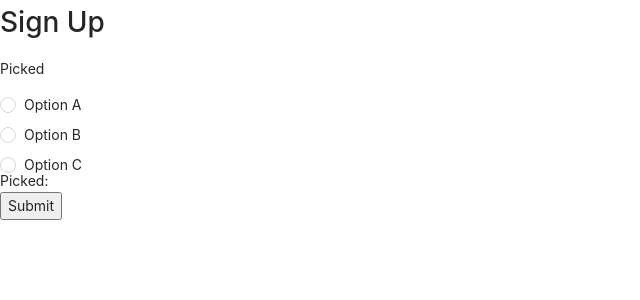
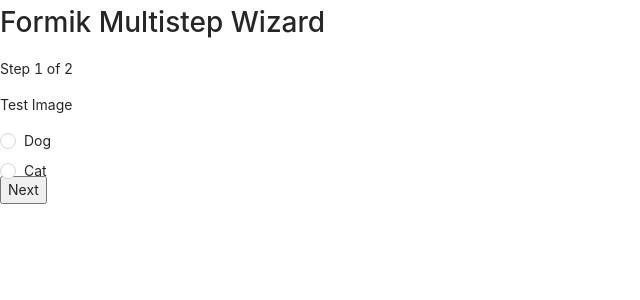
Before and after one commit to Teo-KJ/LabelDat, a React (Create React App) app in the folder frontend/: page /projects/1/tasks in a window 1280 px wide. Shown: the top 300 px of the page, without its empty margins (0-640 px from the left). Built offline with nearby package versions, Linux system fonts and the light colour scheme.

Commit message:
Implement logic for a multi-step wizard form

```diff
--- a/frontend/src/components/App.js
+++ b/frontend/src/components/App.js
@@ -1,7 +1,7 @@
 import React from "react";
 import { BrowserRouter, Route } from "react-router-dom";
-import LabelForm from "../components/labeller/LabelForm";
-import Dashboard from "../components/labeller/Dashboard";
+import Dashboard from "./labeller/Dashboard";
+import LabelForm from "./labeller/LabelForm";
 
 function App() {
   // Insert routes here
--- a/frontend/src/components/labeller/LabelForm.js
+++ b/frontend/src/components/labeller/LabelForm.js
@@ -1,71 +1,106 @@
-import React from "react";
-import { Formik, Field, Form, ErrorMessage } from "formik";
-import { Radio, Alert } from "antd";
+import React, { useState } from "react";
+import { Form, Formik } from "formik";
 import validate from "./validate";
+import LabelFormTask from "./LabelFormTask";
 
-const LabelForm = () => {
+const sleep = (ms) => new Promise((resolve) => setTimeout(resolve, ms));
+
+// Mock API Data
+const apiProjectData = {
+  layout: { type: "radio", labelData: ["Dog", "Cat"] },
+  data: [{ taskData: "Test Image" }, { taskData: "Test Image 2" }],
+};
+
+const LabelForm = () => (
+  <div>
+    <h1>Formik Multistep Wizard</h1>
+    <Wizard
+      initialValues={{
+        picked: [],
+      }}
+      onSubmit={async (values) =>
+        sleep(300).then(() => console.log("Top level submit", values))
+      }
+    >
+      {/* Render a particular number of tasks in the form of pages here  */}
+      {apiProjectData.data.map((task, index) => (
+        <WizardStep
+          key={index}
+          validate={(values) => validate(values, index)}
+          onSubmit={() => console.log("page submit")}
+        >
+          <LabelFormTask
+            taskIndex={index}
+            data={task.taskData}
+            layout={apiProjectData.layout}
+          />
+        </WizardStep>
+      ))}
+    </Wizard>
+  </div>
+);
+
+const Wizard = ({ children, initialValues, onSubmit }) => {
+  const [stepNumber, setStepNumber] = useState(0);
+  const steps = React.Children.toArray(children);
+  const [snapshot, setSnapshot] = useState(initialValues);
+
+  const step = steps[stepNumber];
+  const totalSteps = steps.length;
+  const isLastStep = stepNumber === totalSteps - 1;
+
+  const next = (values) => {
+    setSnapshot(values);
+    setStepNumber(Math.min(stepNumber + 1, totalSteps - 1));
+  };
+
+  const previous = (values) => {
+    setSnapshot(values);
+    setStepNumber(Math.max(stepNumber - 1, 0));
+  };
+
+  const handleSubmit = async (values, bag) => {
+    if (step.props.onSubmit) {
+      await step.props.onSubmit(values, bag);
+    }
+    if (isLastStep) {
+      return onSubmit(values, bag);
+    } else {
+      bag.setTouched({});
+      next(values);
+    }
+  };
+
   return (
-    <div>
-      <h1>Sign Up</h1>
-      <Formik
-        validate={validate}
-        initialValues={{
-          picked: "",
-        }}
-        onSubmit={async (values) => {
-          console.log(values);
-        }}
-      >
-        {({ values }) => (
-          <Form>
-            <div id="my-radio-group">Picked</div>
-            <div role="group" aria-labelledby="my-radio-group">
-              <Field
-                name="picked"
-                style={radioStyle}
-                type="radio"
-                as={Radio}
-                value={1}
-              >
-                Option A
-              </Field>
-              <Field
-                name="picked"
-                style={radioStyle}
-                type="radio"
-                as={Radio}
-                value={2}
-              >
-                Option B
-              </Field>
-              <Field
-                name="picked"
-                style={radioStyle}
-                type="radio"
-                as={Radio}
-                value={3}
-              >
-                Option C
-              </Field>
-              <ErrorMessage
-                name="picked"
-                render={(msg) => <Alert type="error" showIcon message={msg} />}
-              />
-              <div>Picked: {values.picked}</div>
+    <Formik
+      initialValues={snapshot}
+      onSubmit={handleSubmit}
+      validate={step.props.validate}
+    >
+      {(formik) => (
+        <Form>
+          <p>
+            Step {stepNumber + 1} of {totalSteps}
+          </p>
+          {step}
+          <div style={{ display: "flex" }}>
+            {stepNumber > 0 && (
+              <button onClick={() => previous(formik.values)} type="button">
+                Back
+              </button>
+            )}
+            <div>
+              <button disabled={formik.isSubmitting} type="submit">
+                {isLastStep ? "Submit" : "Next"}
+              </button>
             </div>
-
-            <button type="submit">Submit</button>
-          </Form>
-        )}
-      </Formik>
-    </div>
+          </div>
+        </Form>
+      )}
+    </Formik>
   );
 };
 
-const radioStyle = {
-  display: "block",
-  height: "30px",
-  lineHeight: "30px",
-};
+const WizardStep = ({ children }) => children;
 
 export default LabelForm;
--- a/frontend/src/components/labeller/validate.js
+++ b/frontend/src/components/labeller/validate.js
@@ -1,8 +1,11 @@
-const validate = (values) => {
-  const errors = {};
-  if (!values.picked) {
-    errors.picked = "Required";
+const validate = (values, taskIndex) => {
+  let errors = { picked: [] };
+
+  if (!values.picked[taskIndex]) {
+    errors.picked[taskIndex] = "Required";
   }
+
+  if (!errors.picked.length) errors = {};
 
   return errors;
 };
```
